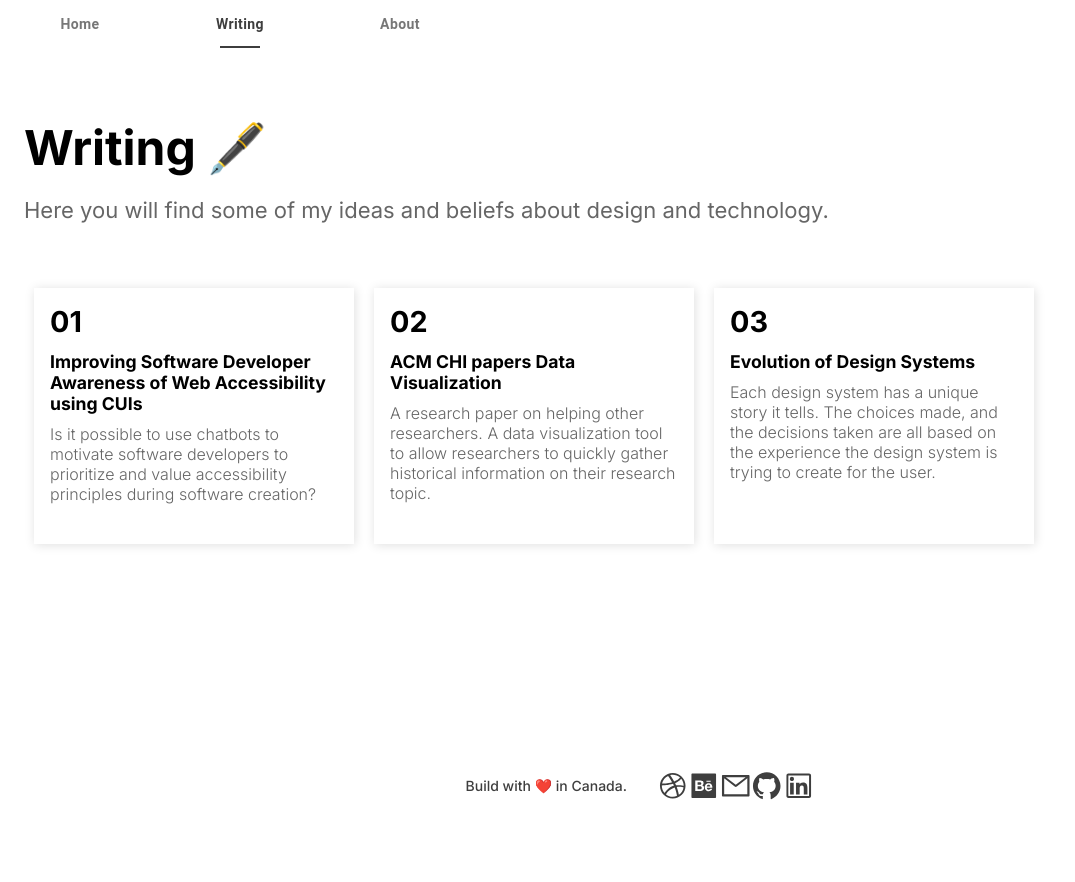
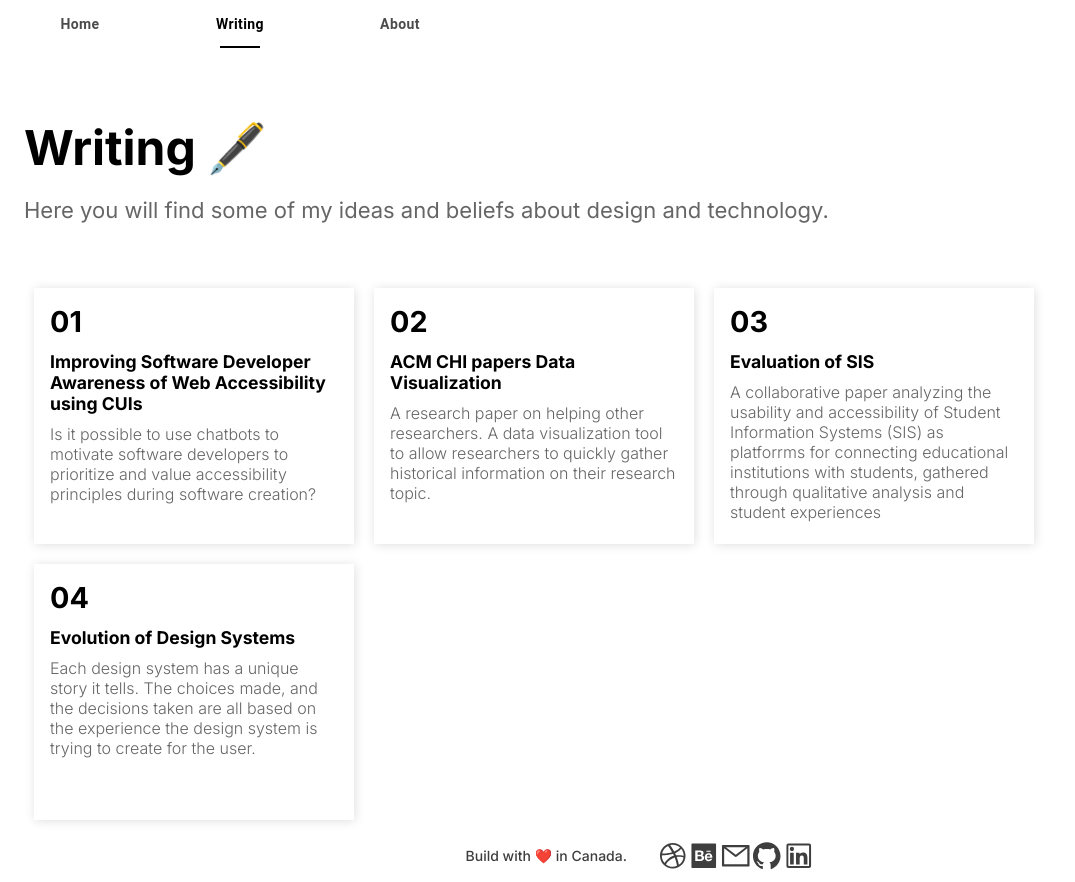
Before and after one commit to ryanPaul07/Personal_Website, a React (Create React App) app: page /#/writing in a window 1280 px wide. Shown: the whole page, without its empty margins (0-1075 px from the left). Before the commit the page ends 812 px from the top, so only its background shows below. Built offline with nearby package versions, Linux system fonts and the light colour scheme.

Commit message:
consistency updates

```diff
--- a/src/App.css
+++ b/src/App.css
@@ -155,10 +155,10 @@ nav {
 }
 
 
-.card-styling:hover {
+/* .card-styling:hover {
   top: -10px;
   cursor: pointer;
-}
+} */
 
 .project-github-link:hover {
   text-decoration: none;
--- a/src/components/Nav.js
+++ b/src/components/Nav.js
@@ -12,7 +12,7 @@ import Tab from '@material-ui/core/Tab';
 // import { style } from '@material-ui/system';
 // import Typography from '@material-ui/core/Typography';
 
-let NavColor = ["#3E3E3E","#1A5A8E","#4295db","#491d8b","#c11717","#FFE24D","#a35fe6"]; //green #85d582, yellow #e6cd5f // ,"#85d582" about styling, // green "#85d582"
+let NavColor = ["#000000","#1A5A8E","#4295db","#491d8b","#c11717","#FFE24D","#a35fe6"]; //green #85d582, yellow #e6cd5f // ,"#85d582" about styling, // green "#85d582"
 
 // dark blue #1c36ad
 // dark red #c11717
@@ -88,7 +88,7 @@ function Nav(props) {
   },)
 
   return (
-    <div role="Navigation" aria-label="Main">
+    <div role="navigation" aria-label="Main">
         {/* <Tabs value={value} onChange={handleChange} TabIndicatorProps={{ style: { backgroundColor: '#635ee7' }}}>
           <Tab value={0} label="Ryan Paul" to="/" disableRipple component={Link} />
           <Tab value={1} label="About" to="/about" disableRipple component={Link}/>
--- a/src/components/Writing.js
+++ b/src/components/Writing.js
@@ -14,7 +14,7 @@ var texts = [
   },
   {
     number: "02",
-    link: "https://drive.google.com/drive/folders/11b9kbzx8ZXB0XUViekqYGpGMK3uUOlZp?usp=sharing",
+    link: "https://drive.google.com/file/d/1rDjSibLYEAnD9alYE-V7gadPUI4Np-1a/view?usp=drive_link",
     summary: "A research paper on helping other researchers. A data visualization tool to allow researchers to quickly gather historical information on their research topic.",
     title: "ACM CHI papers Data Visualization",
     backgroundColour: "#f5f2fc",
@@ -22,6 +22,14 @@ var texts = [
   },
   {
     number: "03",
+    link: "https://drive.google.com/file/d/1WAF3ZDXYS1233rFJNVwETZEAfrJyR7DH/view?usp=drive_link",
+    summary: "A collaborative paper analyzing the usability and accessibility of Student Information Systems (SIS) as platforrms for connecting educational institutions with students, gathered through qualitative analysis and student experiences",
+    title: "Evaluation of SIS",
+    backgroundColour: "#f5f2fc",
+    fontColour: "#491d8b",
+  },
+  {
+    number: "04",
     link: "https://www.behance.net/gallery/138564749/Flat-vs-Claymorphism-vs-Neumorphism?",
     summary: "Each design system has a unique story it tells. The choices made, and the decisions taken are all based on the experience the design system is trying to create for the user.",
     title: "Evolution of Design Systems",
@@ -60,7 +68,7 @@ function Writing() {
               <div className="card-view" >
                 {
                   texts.map((project, i)=> {
-                    return <Card key={i} className="card-styling" style={{backgroundColor: "white", minWidth: "20rem", maxWidth: "20rem", height: "16rem"}} onClick={()=> showProject(project)}>
+                    return <Card key={i} className="card-styling" style={{backgroundColor: "white", minWidth: "20rem", maxWidth: "20rem", height: "16rem", cursor: "pointer"}} onClick={()=> showProject(project)}>
                       <CardContent className="card-style-big-view">
                         <div style={{display: "flex", flexDirection: "column"}}>
                           <div className="card-content-styling-writing" style={{display: "flex", flexDirection: "column", color: "black", fontSize: "1.1rem", paddingBottom: "10px"}}>
```
